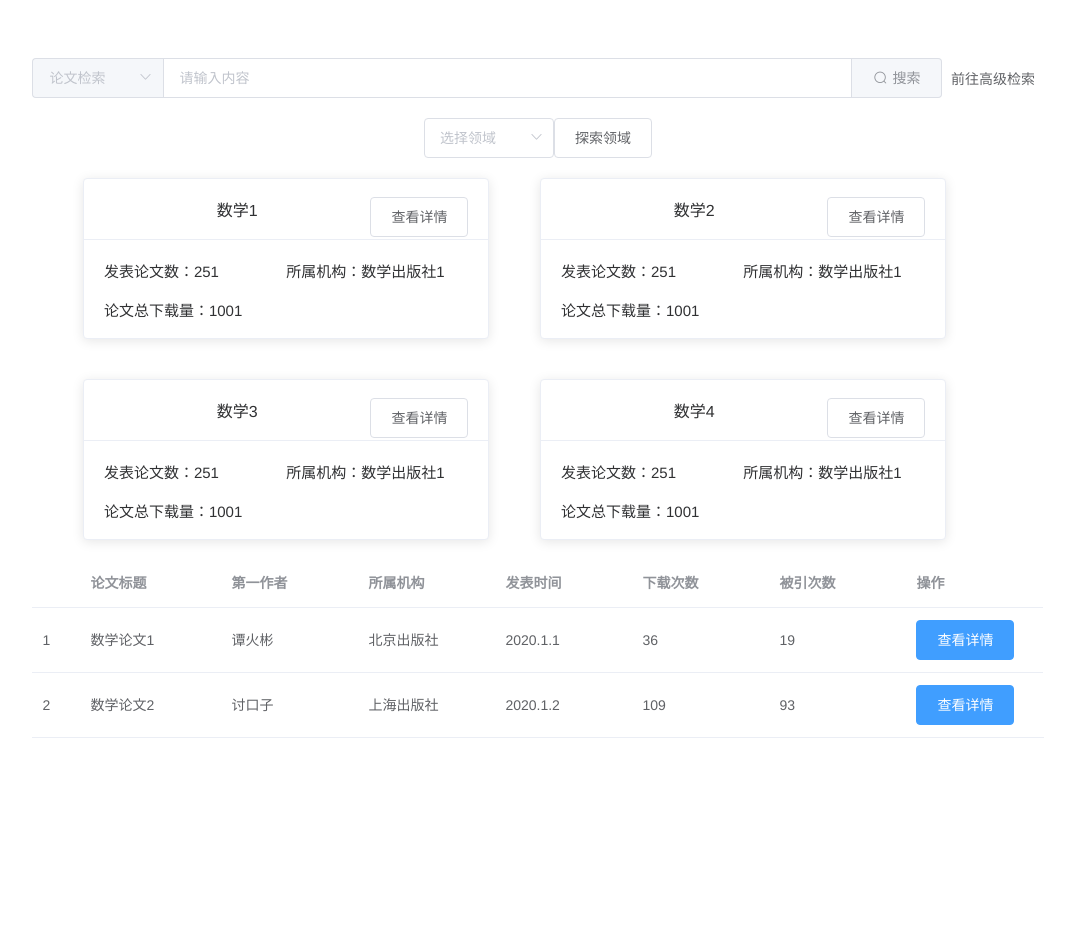
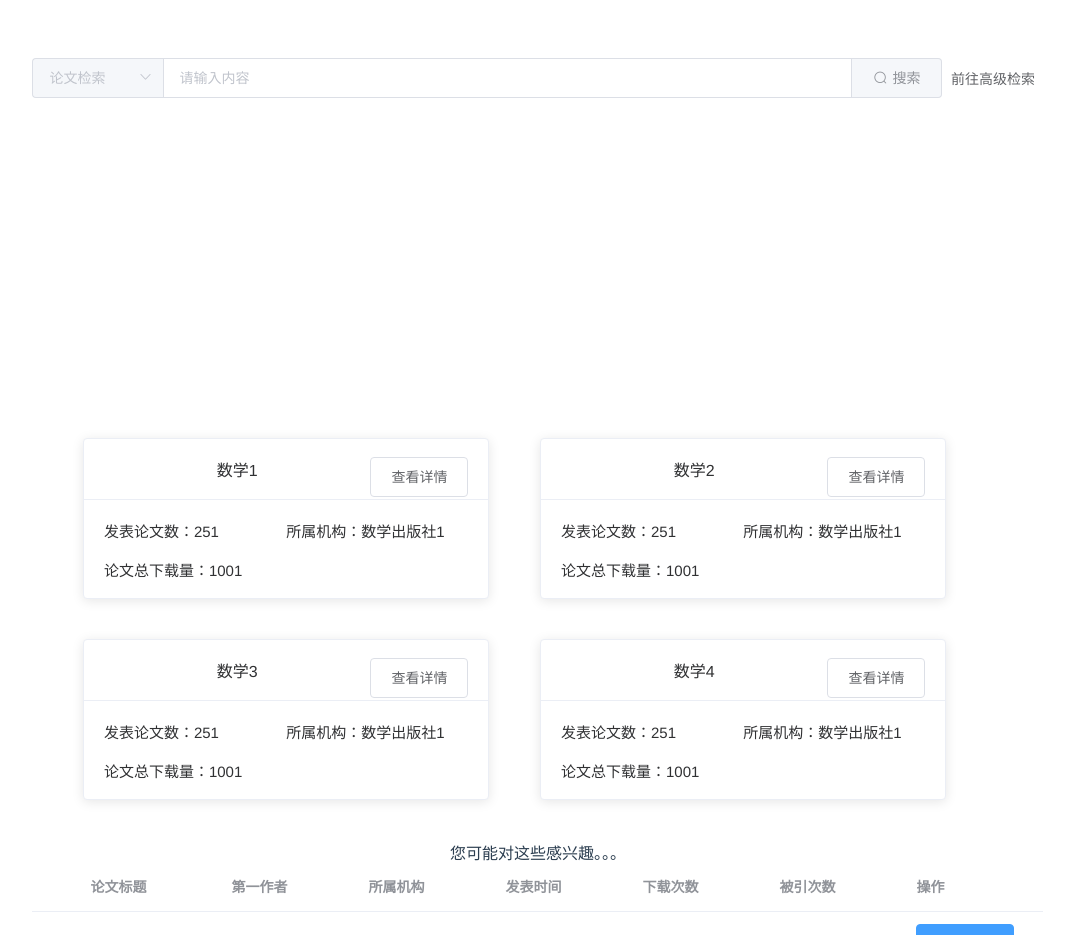
Before and after one commit to SE-Beggar/Call-Me-of-Academics-Front-End, a Vue app: page /main in a window 1280 px wide. Shown: the top 935 px of the page, without its empty margins (102-1176 px from the left). Before the commit the page ends 800 px from the top, so only its background shows below. Built offline with nearby package versions, Linux system fonts and the light colour scheme.

Commit message:
主页面词云

```diff
--- a/package.json
+++ b/package.json
@@ -8,7 +8,10 @@
   },
   "dependencies": {
     "core-js": "^3.8.3",
+    "echarts": "^5.4.1",
+    "echarts-wordcloud": "^2.1.0",
     "element-ui": "^2.15.12",
+    "highcharts": "^10.3.2",
     "vue": "^2.6.14",
     "vue-router": "^3.5.1",
     "vuex": "^3.6.2"
--- a/src/main.js
+++ b/src/main.js
@@ -4,6 +4,10 @@ import 'element-ui/lib/theme-chalk/index.css';
 import App from './App.vue'
 import router from './router'
 import store from './store'
+
+//运行npm install echarts和npm install echarts-wordcloud
+import * as echarts from 'echarts';
+Vue.prototype.$echarts = echarts
 
 Vue.use(ElementUI);
 
--- a/src/router/index.js
+++ b/src/router/index.js
@@ -41,7 +41,7 @@ const routes = [
     path: '/searchAuthor',
     name: 'SearchAuthor',
     component: () => import('../views/SearchAuthor.vue')
-  }
+  },
 ]
 
 const router = new VueRouter({
--- a/src/views/Main1.vue
+++ b/src/views/Main1.vue
@@ -15,12 +15,8 @@
             </div>
         </div>
         <div id="recommend">
-            <div>
-                <el-select v-model="value" placeholder="选择领域">
-                    <el-option v-for="item in options" :key="item.value" :label="item.label" :value="item.value">
-                    </el-option>
-                </el-select>
-                <el-button @click="changeSubject">探索领域</el-button>
+            <div id="cloud">
+                <div ref="wordcloud" class="wordcloud"></div>
             </div>
             <div id="recommendAuthor" v-for="i in 4" :key=i>
                 <el-card class="authorCard">
@@ -39,6 +35,7 @@
                     </div>
                 </el-card>
             </div>
+            <div id="random">您可能对这些感兴趣。。。</div>
             <div id="recommendPaper">
                 <el-table :data="recommendPapers" style="width: 100%">
                     <el-table-column type="index"> </el-table-column>
@@ -121,6 +118,18 @@
 #recommendPaper {
     margin-top: 50px;
 }
+
+.wordcloud {
+    width: 100%;
+    height: 300px;
+    margin: auto;
+}
+
+#random {
+    width:100%;
+    float: left;
+    margin-top: 20px;
+}
 </style>
 
 
@@ -132,23 +141,27 @@
 同时在create中给recommendAuthors赋初始值authors[0](recommendPapers类似)
 然后根据点击导航栏给recommendAuthors、recommendPapers赋值（无需交互，已完成），展示的是recommendAuthors、recommendPapers中的内容
 */
+import "echarts-wordcloud/dist/echarts-wordcloud";
+import "echarts-wordcloud/dist/echarts-wordcloud.min";
 export default {
     data() {
         return {
-            options: [{
+            options: [
+            {
                 value: 1,
-                label: '数学'
+                name: '数学'
             }, {
                 value: 2,
-                label: '物理'
+                name: '物理'
             }, {
                 value: 3,
-                label: '化学'
+                name: '化学'
             }, {
                 value: 4,
-                label: '生物'
-            },],
-            value: '',
+                name: '生物'
+            },
+        ],
+            value: 1,
             input: '',
             select: '',
             recommendAuthors: [//推荐的学者列表（4个），初始为数学学科的学者即authors[0]
@@ -417,7 +430,61 @@ export default {
             ],
         }
     },
+    mounted() {
+        this.initchart();
+    },
     methods: {
+        initchart() {
+            let myChart = this.$echarts.init(this.$refs.wordcloud);
+            myChart.setOption({
+                series: [
+                    {
+                        type: "wordCloud",
+                        //用来调整词之间的距离
+                        gridSize: 10,
+                        //用来调整字的大小范围
+                        // Text size range which the value in data will be mapped to.
+                        // Default to have minimum 12px and maximum 60px size.
+                        sizeRange: [14, 60],
+                        // Text rotation range and step in degree. Text will be rotated randomly in range [-90,                                                                             90] by rotationStep 45
+                        //用来调整词的旋转方向，，[0,0]--代表着没有角度，也就是词为水平方向，需要设置角度参考注释内容
+                        // rotationRange: [-45, 0, 45, 90],
+                        // rotationRange: [ 0,90],
+                        rotationRange: [0, 0],
+                        //随机生成字体颜色
+                        // maskImage: maskImage,
+                        textStyle: {
+                            color: function () {
+                                return (
+                                    "rgb(" +
+                                    Math.round(Math.random() * 255) +
+                                    ", " +
+                                    Math.round(Math.random() * 255) +
+                                    ", " +
+                                    Math.round(Math.random() * 255) +
+                                    ")"
+                                );
+                            }
+                        },
+                        //位置相关设置
+                        // Folllowing left/top/width/height/right/bottom are used for positioning the word cloud
+                        // Default to be put in the center and has 75% x 80% size.
+                        left: "center",
+                        top: "center",
+                        right: null,
+                        bottom: null,
+                        width: "200%",
+                        height: "200%",
+                        //数据
+                        data: this.options
+                    }
+                ]
+            })
+            myChart.on('click', (params) => {//词云点击响应
+                this.recommendAuthors = this.authors[params.data.value - 1];
+                this.recommendPapers = this.papers[params.data.value - 1];
+            })
+        },
         search() {
             if (this.select == 2) {
                 //搜学者 关键词this.input
@@ -442,7 +509,7 @@ export default {
         changeSubject() {
             this.recommendAuthors=this.authors[this.value-1];
             this.recommendPapers=this.papers[this.value-1];
-        }
+        },
     }
 }
 </script>
```
Also changed, not shown: 1 other file (tests, documents, lock files or other folders).
